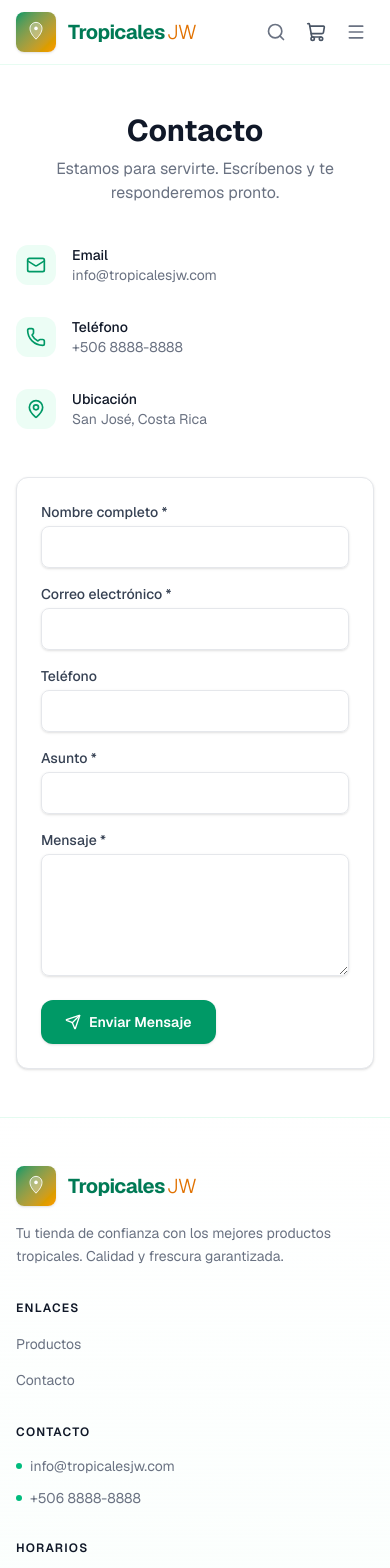
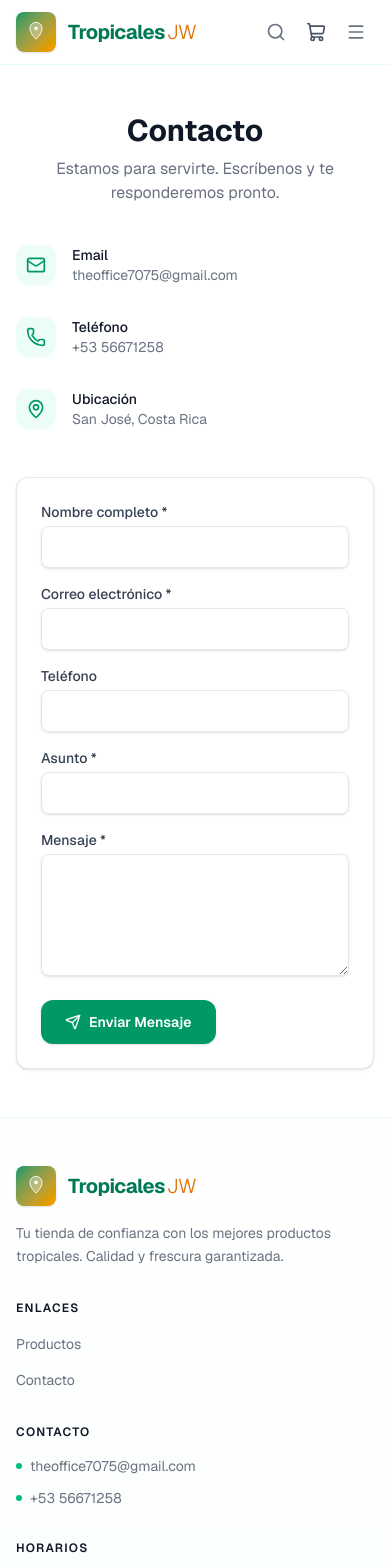
Before and after one commit to laoficinadev/TropicalesJW, a Next.js app: page /contacto in a window 390 px wide. Shown: the top 1568 px of the page. Built offline with nearby package versions, Linux system fonts and the light colour scheme.

Commit message:
Update contact info: email and phone

```diff
--- a/src/app/(shop)/contacto/page.tsx
+++ b/src/app/(shop)/contacto/page.tsx
@@ -77,12 +77,12 @@ export default function ContactoPage() {
             {
               icon: Mail,
               title: "Email",
-              content: "info@tropicalesjw.com",
+              content: "theoffice7075@gmail.com",
             },
             {
               icon: Phone,
               title: "Teléfono",
-              content: "+506 8888-8888",
+              content: "+53 56671258",
             },
             {
               icon: MapPin,
--- a/src/components/layout/Footer.tsx
+++ b/src/components/layout/Footer.tsx
@@ -42,11 +42,11 @@ export function Footer() {
             <ul className="space-y-3 text-sm text-gray-500">
               <li className="flex items-center gap-2">
                 <span className="inline-block h-1.5 w-1.5 rounded-full bg-emerald-500" />
-                info@tropicalesjw.com
+                theoffice7075@gmail.com
               </li>
               <li className="flex items-center gap-2">
                 <span className="inline-block h-1.5 w-1.5 rounded-full bg-emerald-500" />
-                +506 8888-8888
+                +53 56671258
               </li>
             </ul>
           </div>
--- /dev/null
+++ b/temp-update-password.mjs
@@ -0,0 +1,19 @@
+import { createClient } from "@supabase/supabase-js";
+import bcrypt from "bcryptjs";
+
+const supabase = createClient(
+  "https://dhucjrqfsxgwixrkuynb.supabase.co",
+  "eyJhbGciOiJIUzI1NiIsInR5cCI6IkpXVCJ9.eyJpc3MiOiJzdXBhYmFzZSIsInJlZiI6ImRodWNqcnFmc3hnd2l4cmt1eW5iIiwicm9sZSI6InNlcnZpY2Vfcm9sZSIsImlhdCI6MTc4MjE2MTI4MCwiZXhwIjoyMDk3NzM3MjgwfQ.0XZa2vPHEgZH7s72VX90NC9ju71206yeOYyXm-n8kao"
+);
+
+const hash = bcrypt.hashSync("admin123", 10);
+console.log("New hash:", hash);
+
+const { data, error } = await supabase
+  .from("AdminUser")
+  .update({ password: hash })
+  .eq("email", "admin@tropicalesjw.com")
+  .select();
+
+console.log("Updated:", JSON.stringify(data));
+if (error) console.log("Error:", error);
```
